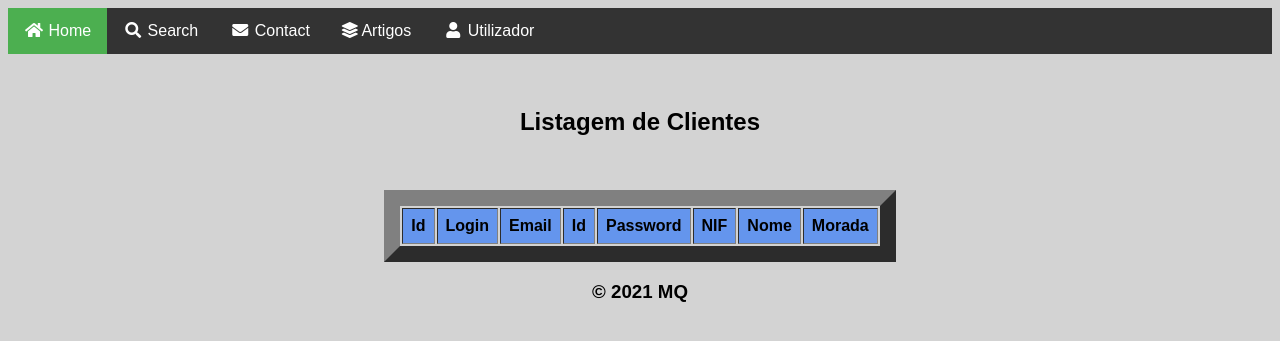
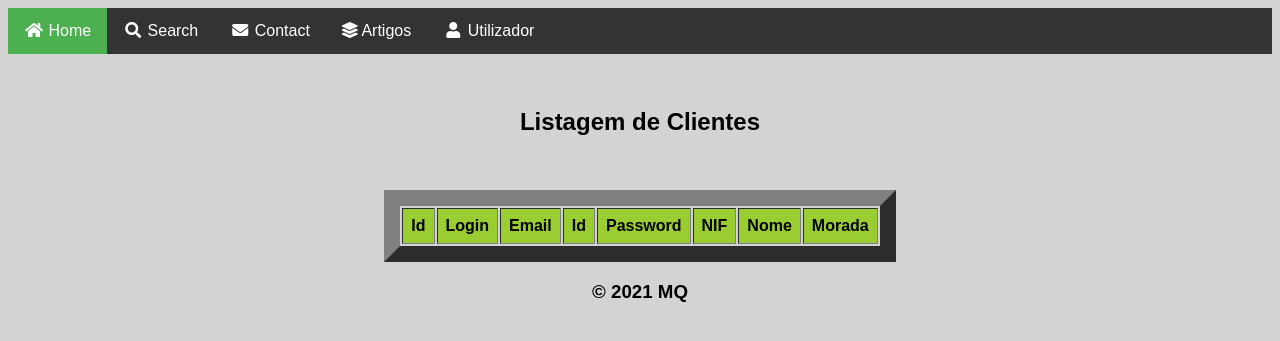
Before and after one commit to Mwrench/LojaXXI, a Flask app: page /tabela in a window 1280 px wide. Shown: the top 341 px of the page. Run offline with Flask 2, Linux system fonts and the light colour scheme; data that the repository does not hold is empty; some libraries are stand-ins or nearby versions.

Commit message:
nova cor

```diff
--- a/templates/tabela.html
+++ b/templates/tabela.html
@@ -6,7 +6,7 @@
     <p><br></p>
 
     <table border="16" align="center" ; cellpadding="8">
-        <tr style="font-weight: bold; background-color: cornflowerblue">
+        <tr style="font-weight: bold; background-color: yellowgreen">
             <td>Id</td>
             <td>Login</td>
             <td>Email</td>
```
